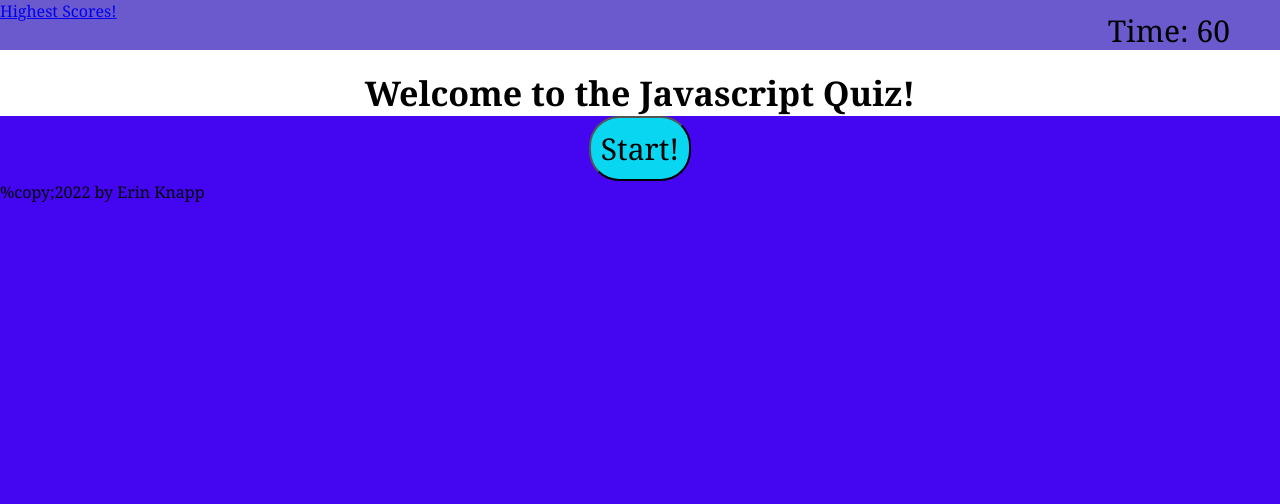
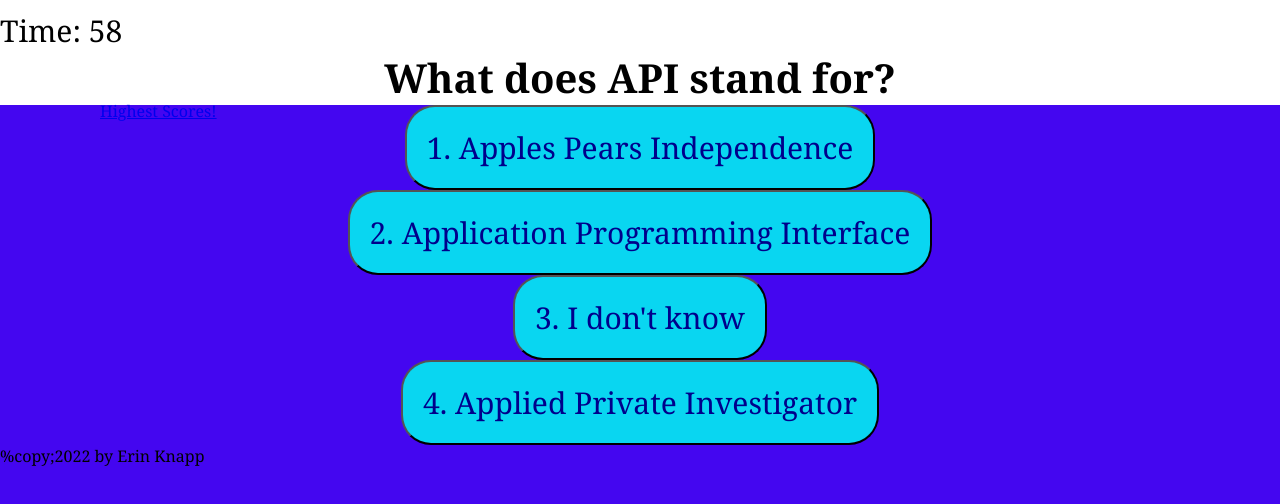
Before and after one commit to erinknapp/API-Quiz, a plain HTML site: page index.html in a window 1280 px wide. Both pictures are taken after a click on the button "Start!". Drawn offline with Linux system fonts and the light colour scheme.

Commit message:
got start button to work

```diff
--- a/assets/css/style.css
+++ b/assets/css/style.css
@@ -14,7 +14,7 @@ header{
     display: flex;
     flex-wrap: wrap;
     justify-content: space-between;
-    background-color:slateblue;
+    background-color:white;
     height: 50px;
   }
 
@@ -87,6 +87,10 @@ button {
   font-size: 30px;
 }
 
+.time {
+  float: right;
+}
+
 #question {
   font-size: 30px;
 
@@ -134,4 +138,5 @@ button {
   position:absolute;
   top: 100px;
   left: 100px;
+  text-decoration: none;
 }
--- a/assets/js/script.js
+++ b/assets/js/script.js
@@ -1,29 +1,29 @@
 
-var startButton = document.querySelector ("#start");
-var nextButton = document.querySelector ("#next");
-var questionsEl = document.querySelector  ("#questions");
-var timerEl = document.querySelector ("#timer");
+var questionsEl = document.querySelector("#questions");
+var timerEl = document.querySelector("#timer");
+var startButton = document.querySelector("#start");
 var optionsEl = document.querySelector("#options");
+var answerKeyEl = document.querySelector("#answerKey");
 var initialsEl = document.querySelector("#initials");
-var submitEl = document.querySelector("#submit")
-var answerKeyEl = document.querySelector("#submit")
+var submitButton = document.querySelector("#submit");
 
 var timerId;
 var timer = 6 * 10;
 var questionIndex = 0;
 
 //Function to start game and hide start button once clicked on
-function startGame () {
+function startQuiz () {
     var quizEl = document.getElementById("intro");
     quizEl.setAttribute("class", "cover");
+    console.log(quizEl);
 
     questionsEl.removeAttribute("class");
 
-    var timerId = setInterval(timerStart, 1000);
+    timerId = setInterval(timerStart, 1000);
     timerEl.textContent = timer;
 
     getQuestions();
-
+}
 //pulling from questions.js and iterating through the questions array
 var getQuestions = function () {
 
@@ -32,23 +32,23 @@ var getQuestions = function () {
     titleEl.textContent = firstQuestion.title;
     titleEl.style.fontSize = "250%";
     optionsEl.innerHTML = "";
-    questionOne.options.forEach((options, i) =>{
+    firstQuestion.options.forEach((options, i) =>{
 
         var optionsButton = document.createElement("button")
         optionsButton.setAttribute("class", "options");
         optionsButton.setAttribute("value", "choice");
-        optionsButton.style.color = ("skyblue");
+        optionsButton.style.color = ("darkblue");
         optionsButton.style.fontSize = "30px";
         optionsButton.style.padding = "20px";
 
         optionsButton.textContent = i + 1 + ". " + options;
 
-        optionsButton.onclick = questionBtn;
+        optionsButton.onclick = questionButton;
         optionsEl.appendChild(optionsButton);
      });
 }
 
-var questionBtn = function() {
+var questionButton = function() {
     if(this.value !== questions[questionIndex].answer) {
         timer-=3;  //if wrong answer deduct 3 seconds
         if (timer < 0) {
@@ -61,7 +61,7 @@ var questionBtn = function() {
         answerEl.style.color = "red";
 
 
-    }else {
+    } else {
         answerKeyEl.textContent = "That's right!";
         answerKeyEl.style.color = "green";
     }
@@ -75,7 +75,7 @@ var questionBtn = function() {
     questionIndex++;
 
     //prevent negative timer values
-    if (questionIndex === questions.length){
+    if (questionIndex === questionsEl.length){
         stopQuiz();
     }else {
         getQuestions();
@@ -89,12 +89,12 @@ var stopQuiz = function() {
     var resultEl =  document.getElementById("results");
     resultEl.removeAttribute("class");
     var ScoreEl = document.getElementById("score");
-    ScoreEl.textContent = timer;
+    scoreEl.textContent = timer;
     questionsEl.setAttribute("class", "cover");
     answerKeyEl.setAttribute("class", "cover");
 }
 
-var startTimer = function() {
+var timerStart = function() {
     timer--;
     timerEl.textContent = timer;
     if (timer <=0){
@@ -104,7 +104,7 @@ var startTimer = function() {
 
 //save high score using localstorage
 var saveScore = function() {
-    var initials = intitialsEl.value.trim();
+    var initials = initialsEl.value.trim();
 
     if(initials !== ""){
         //store scores and initals in localstorage
@@ -115,10 +115,13 @@ var saveScore = function() {
             initials: initials
         };
         highScores.push(addScore);
-        window.localStorage.setItem("highscores", JSON.stringify(highscores));
+        window.localStorage.setItem("highscores", JSON.stringify(highScores));
 
     }
 
 }
 //button click to start quiz
-document.getElementById('startButton').onclick = startGame;
+startButton.onclick = startQuiz;
+
+//save initials click
+submitButton.onclick = saveScore;
--- a/index.html
+++ b/index.html
@@ -6,12 +6,12 @@
     <meta name="viewport" content="width=device-width, initial-scale=1.0">
     <title>Quiz App</title>
     <link rel="stylesheet" href="./assets/css/style.css">
-    <title>Timed API Quiz</title>
+    <title>Timed Javascript Quiz</title>
 </head>
 
 <body>
 <header>
-    <div class="highScores"><a href="highscores.html">Highest Scores!</a></div>
+    <div class="highScore"><a href="highscores.html">Highest Scores!</a></div>
     <div>
         <p class="time">Time: <span id="timer">60</span></p>
     </div>
@@ -32,15 +32,16 @@
         <h2>Your final score is: <span id="score"></span></h2>
         < /hr>
         <p>Save your score!</p>
-        <p>Enter your name: <input type="text" id="name"/>
+        <p>Enter your initials: <input type="text" id="initials"/>
         <button id="submit">Submit</button>
         </p>
     </div>
 
-    <div id=""answers" class="hide-answers"></div>
+    <div id="answers" class="hideAnswer"></div>
 </div>
+
 <footer>
-    <div>%copy;2022 by Erin Knapp</div>
+    <div> %copy;2022 by Erin Knapp</div>
 </footer>
 
 
@@ -48,5 +49,6 @@
 
 <script src="./assets/js/questions.js"></script>
 <script src="./assets/js/script.js"></script>
+<scrip src="./assets/js/scores.js"></scrip>
 </body>
 </html>
```
Also changed, not shown: highscores.html (renamed from highscore.html).
